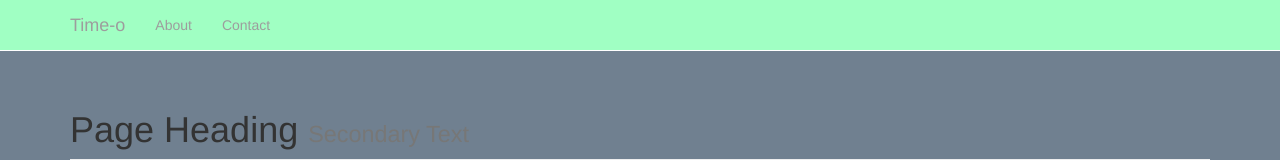
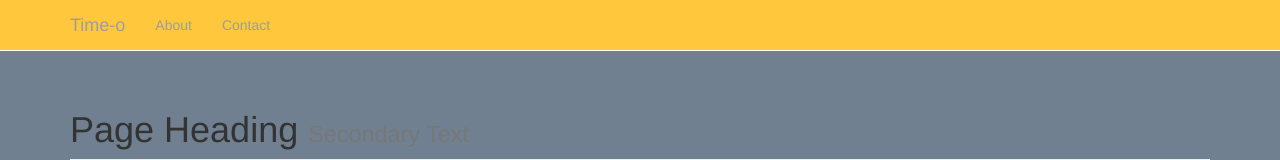
Before and after one commit to olivia-dee/olivia-dee, a plain HTML site: page index.html in a window 1280 px wide. Shown: the top 160 px of the page. Drawn offline with Linux system fonts and the light colour scheme.

```diff
--- a/css/1-col-portfolio.css
+++ b/css/1-col-portfolio.css
@@ -13,6 +13,6 @@ footer {
     margin: 50px 0;
 }
 .navbar-inverse {
-    background-color: #a0ffc3;
+    background-color: #ffc83c;
     border-color: #ffffff;
 }
```
